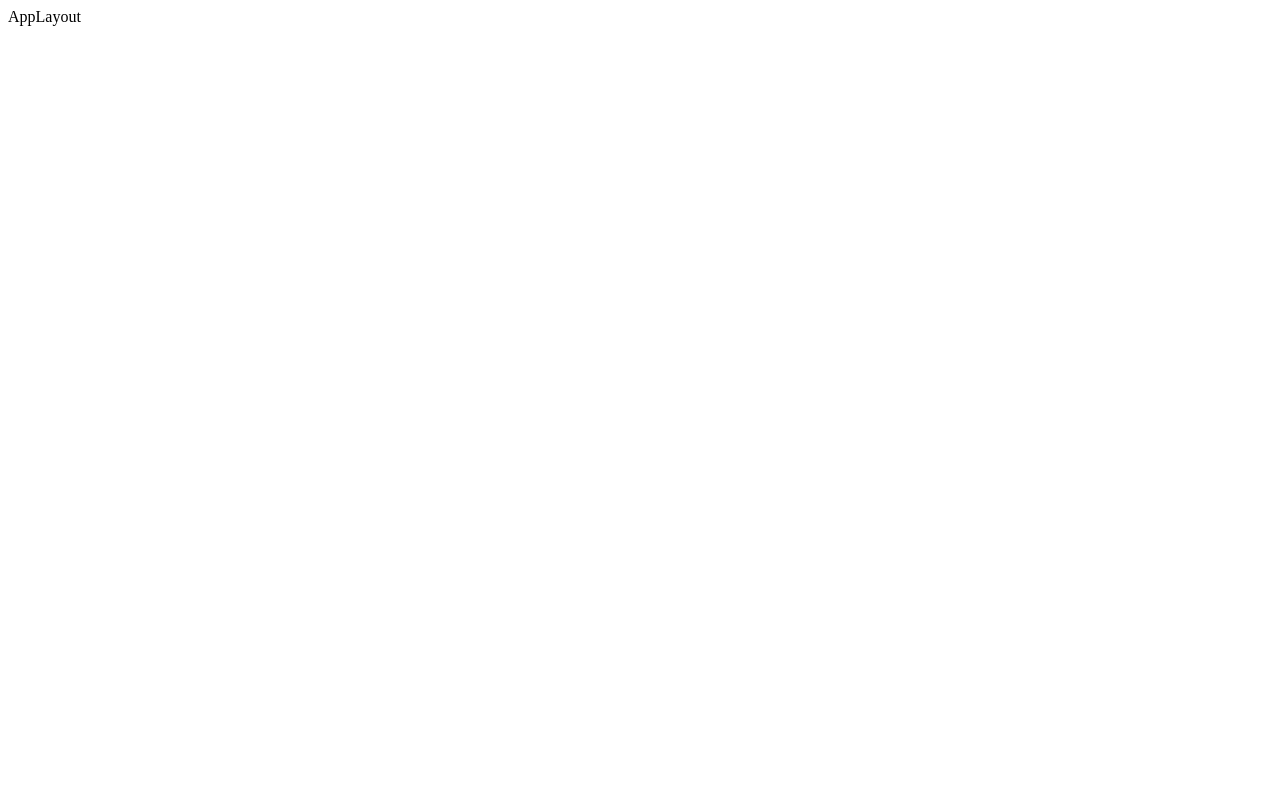
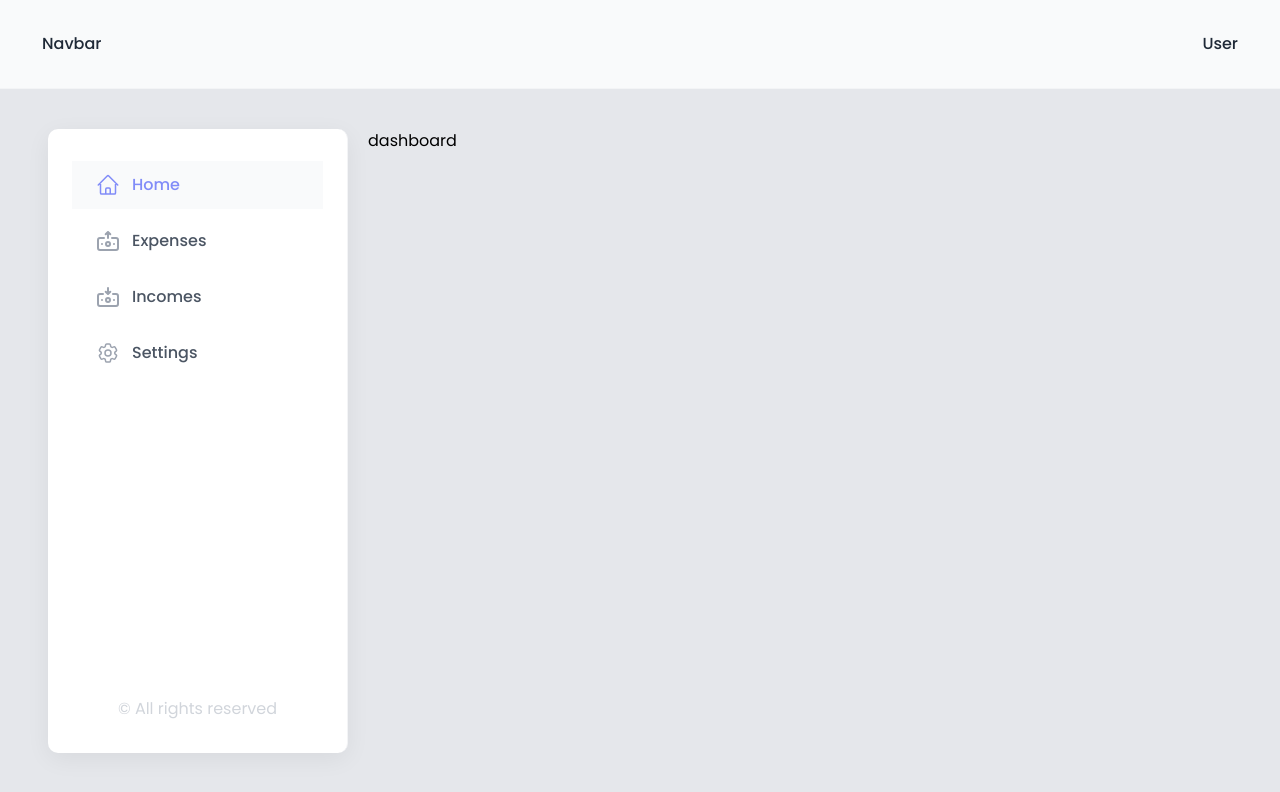
Before and after one commit to saliims/expense-tracker, a React (Vite) app in the folder client/: page /dashboard in a window 1280 px wide. Shown: the top 792 px of the page. Built offline with nearby package versions, Linux system fonts and the light colour scheme.

Commit message:
app layout

```diff
--- a/client/index.html
+++ b/client/index.html
@@ -3,6 +3,10 @@
   <head>
     <meta charset="UTF-8" />
     <link rel="icon" type="image/svg+xml" href="/vite.svg" />
+    <link
+      href="https://fonts.googleapis.com/css2?family=Poppins:wght@400;500;600;700&display=swap"
+      rel="stylesheet"
+    />
     <meta name="viewport" content="width=device-width, initial-scale=1.0" />
     <title>Expense tracker</title>
   </head>
--- a/client/package.json
+++ b/client/package.json
@@ -10,9 +10,11 @@
     "preview": "vite preview"
   },
   "dependencies": {
+    "@iconscout/react-unicons": "^2.0.2",
     "@reduxjs/toolkit": "^2.2.1",
     "react": "^18.2.0",
     "react-dom": "^18.2.0",
+    "react-icons": "^5.0.1",
     "react-redux": "^9.1.0",
     "react-router-dom": "^6.22.1",
     "styled-components": "^6.1.8"
--- a/client/src/App.jsx
+++ b/client/src/App.jsx
@@ -1,4 +1,6 @@
 import { BrowserRouter, Navigate, Routes, Route } from "react-router-dom";
+
+import GlobalStyles from "./styles/GlobalStyles";
 import Dashboard from "./pages/Dashboard";
 import Expense from "./pages/Expense";
 import Signup from "./pages/Signup";
@@ -8,6 +10,8 @@ import AppLayout from "./ui/AppLayout";
 
 function App() {
   return (
+    <>
+      <GlobalStyles />
       <BrowserRouter>
         <Routes>
           <Route element={<AppLayout />}>
@@ -20,6 +24,7 @@ function App() {
           <Route path="signup" element={<Signup />} />
         </Routes>
       </BrowserRouter>
+    </>
   );
 }
 
--- a/client/src/pages/Dashboard.jsx
+++ b/client/src/pages/Dashboard.jsx
@@ -1,3 +1,3 @@
 export default function Dashboard() {
-  return <div>Dashboard</div>;
+  return <div>dashboard</div>;
 }
--- a/client/src/styles/GlobalStyles.js
+++ b/client/src/styles/GlobalStyles.js
@@ -1,6 +1,37 @@
 import { createGlobalStyle } from "styled-components";
 
 const GlobalStyles = createGlobalStyle`
+:root{
+&{
+  --color-grey-0: #fff;
+  --color-grey-50: #f9fafb;
+  --color-grey-100: #f3f4f6;
+  --color-grey-200: #e5e7eb;
+  --color-grey-300: #d1d5db;
+  --color-grey-400: #9ca3af;
+  --color-grey-500: #6b7280;
+  --color-grey-600: #4b5563;
+  --color-grey-700: #374151;
+  --color-grey-800: #1f2937;
+  --color-grey-900: #111827;
+
+  --color-green-500: #10b981;
+  --color-green-600: #059669;
+  --color-red-500: #ef4444;
+  --color-red-600: #dc2626;
+  --color-red-700: #b91c1c;
+  --color-indigo-400: #818cf8;
+  --color-indigo-500: #6366f1;
+  --color-indigo-600: #4f46e5;
+  --color-indigo-700: #4338ca;
+
+  --backdrop-color: rgba(255, 255, 255, 0.1);
+
+  --shadow-sm: 0 1px 2px rgba(0, 0, 0, 0.04);
+  --shadow-md: 0px 0.6rem 2.4rem rgba(0, 0, 0, 0.06);
+  --shadow-lg: 0 2.4rem 3.2rem rgba(0, 0, 0, 0.12);
+}
+}
 *,
 *::before,
 *::after {
--- a/client/src/ui/AppLayout.jsx
+++ b/client/src/ui/AppLayout.jsx
@@ -1,3 +1,38 @@
+import { Outlet } from "react-router-dom";
+import styled from "styled-components";
+import Navbar from "./Navbar";
+import Sidebar from "./Sidebar";
+
+const StyledAppLayout = styled.div`
+  background-color: var(--color-grey-50);
+  min-height: 100vh;
+  display: flex;
+  flex-direction: column;
+`;
+
+const Main = styled.main`
+  background-color: var(--color-grey-200);
+  padding: 4rem 4.8rem 6.4rem;
+  overflow: scroll;
+  flex: 1;
+`;
+
+const Container = styled.div`
+  display: grid;
+  gap: 2rem;
+  grid-template-columns: 300px 1fr;
+`;
+
 export default function AppLayout() {
-  return <div>AppLayout</div>;
+  return (
+    <StyledAppLayout>
+      <Navbar />
+      <Main>
+        <Container>
+          <Sidebar />
+          <Outlet />
+        </Container>
+      </Main>
+    </StyledAppLayout>
+  );
 }
--- /dev/null
+++ b/client/src/ui/MainNav.jsx
@@ -0,0 +1,95 @@
+import { NavLink } from "react-router-dom";
+import styled from "styled-components";
+import { HiOutlineCog6Tooth, HiOutlineHome } from "react-icons/hi2";
+import { UilMoneyInsert, UilMoneyWithdraw } from "@iconscout/react-unicons";
+
+const NavWrapper = styled.nav`
+  display: flex;
+  flex-direction: column;
+  justify-content: space-between;
+  height: 70vh;
+`;
+const NavList = styled.ul`
+  display: flex;
+  flex-direction: column;
+  gap: 0.8rem;
+`;
+
+const LastLi = styled.div`
+  color: var(--color-grey-300);
+  align-self: center;
+`;
+
+const StyledNavLink = styled(NavLink)`
+  &:link,
+  &:visited {
+    display: flex;
+    align-items: center;
+    gap: 1.2rem;
+
+    color: var(--color-grey-600);
+    font-size: 1.6rem;
+    font-weight: 500;
+    padding: 1.2rem 2.4rem;
+    transition: all 0.3s;
+  }
+
+  /* This works because react-router places the active class on the active NavLink */
+  &:hover,
+  &:active,
+  &.active:link,
+  &.active:visited {
+    color: var(--color-indigo-400);
+    background-color: var(--color-grey-50);
+    border-radius: var(--border-radius-sm);
+  }
+
+  & svg {
+    width: 2.4rem;
+    height: 2.4rem;
+    color: var(--color-grey-400);
+    transition: all 0.3s;
+  }
+
+  &:hover svg,
+  &:active svg,
+  &.active:link svg,
+  &.active:visited svg {
+    color: var(--color-brand-600);
+  }
+`;
+
+export default function MainNav() {
+  return (
+    <NavWrapper>
+      <NavList>
+        <li>
+          <StyledNavLink to="/dashboard">
+            <HiOutlineHome />
+            <span>Home</span>
+          </StyledNavLink>
+        </li>
+        <li>
+          <StyledNavLink to="/expenses">
+            <UilMoneyInsert />
+            <span>Expenses</span>
+          </StyledNavLink>
+        </li>
+        <li>
+          <StyledNavLink to="/incomes">
+            <UilMoneyWithdraw />
+            <span>Incomes</span>
+          </StyledNavLink>
+        </li>
+
+        <li>
+          <StyledNavLink to="/settings">
+            <HiOutlineCog6Tooth />
+            <span>Settings</span>
+          </StyledNavLink>
+        </li>
+      </NavList>
+      <LastLi>&copy; All rights reserved </LastLi>
+    </NavWrapper>
+  );
+}
--- /dev/null
+++ b/client/src/ui/Navbar.jsx
@@ -0,0 +1,57 @@
+import { NavLink } from "react-router-dom";
+import styled from "styled-components";
+
+const StyledNavbar = styled.nav`
+  padding: 2rem 1.8rem;
+  border-bottom: 1px solid var(--color-grey-100);
+  display: flex;
+  align-items: center;
+  justify-content: space-between;
+  list-style: none;
+`;
+
+const StyledNavLink = styled(NavLink)`
+  &:link,
+  &:visited {
+    display: flex;
+    align-items: center;
+    gap: 1.2rem;
+    color: var(--color-grey-600);
+    font-size: 1.6rem;
+    font-weight: 500;
+    padding: 1.2rem 2.4rem;
+    transition: all 0.3s;
+  }
+
+  /* This works because react-router places the active class on the active NavLink */
+  &:hover,
+  &:active,
+  &.active:link,
+  &.active:visited {
+    color: var(--color-grey-800);
+    border-radius: var(--border-radius-sm);
+  }
+
+  & svg {
+    width: 2.4rem;
+    height: 2.4rem;
+    color: var(--color-grey-400);
+    transition: all 0.3s;
+  }
+
+  &:hover svg,
+  &:active svg,
+  &.active:link svg,
+  &.active:visited svg {
+    color: var(--color-brand-600);
+  }
+`;
+
+export default function Navbar() {
+  return (
+    <StyledNavbar>
+      <StyledNavLink>Navbar</StyledNavLink>
+      <StyledNavLink>User</StyledNavLink>
+    </StyledNavbar>
+  );
+}
--- /dev/null
+++ b/client/src/ui/Sidebar.jsx
@@ -0,0 +1,23 @@
+import styled from "styled-components";
+
+import MainNav from "./MainNav";
+
+const StyledSidebar = styled.aside`
+  background-color: var(--color-grey-0);
+  padding: 3.2rem 2.4rem;
+  border-right: 1px solid var(--color-grey-100);
+  grid-row: 1 / -1;
+  display: flex;
+  flex-direction: column;
+  gap: 3.2rem;
+  border-radius: 1rem;
+  box-shadow: var(--shadow-md);
+`;
+
+export default function Sidebar() {
+  return (
+    <StyledSidebar>
+      <MainNav />
+    </StyledSidebar>
+  );
+}
```
Also changed, not shown: 1 other file (tests, documents, lock files or other folders). Lines whose indentation alone changed are shown as unchanged.
